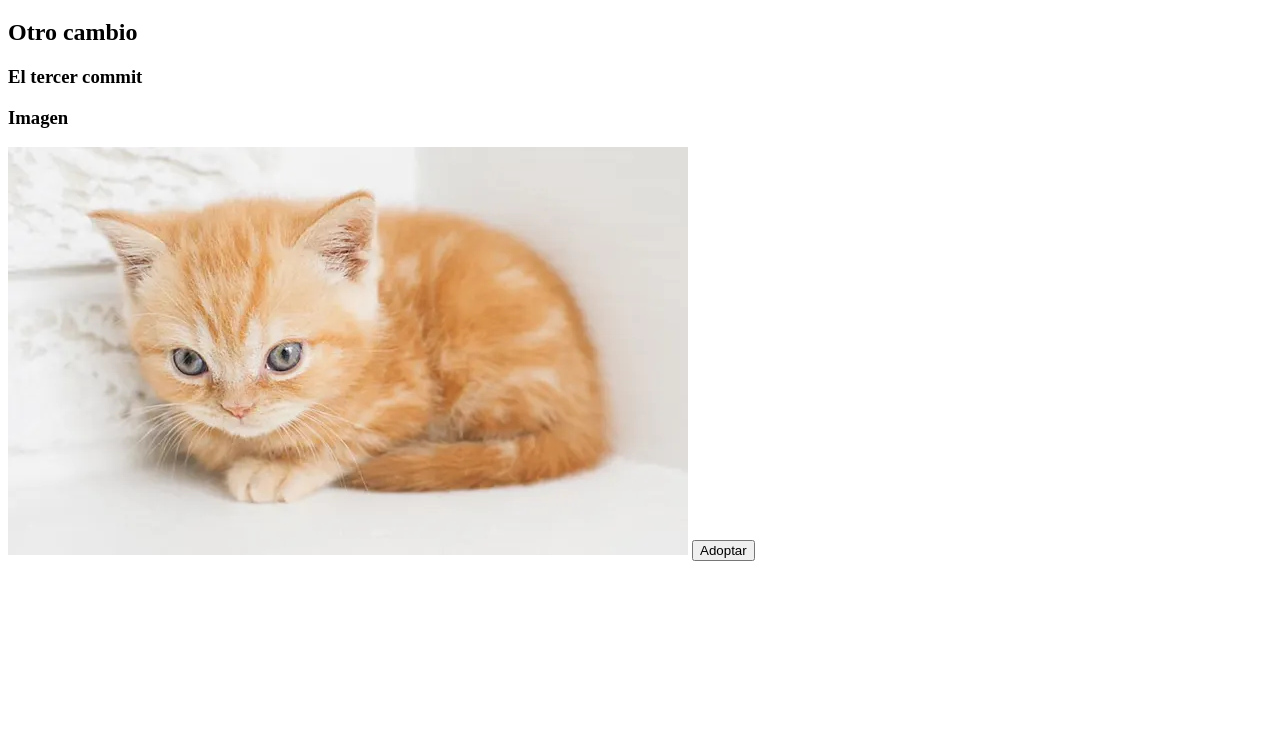
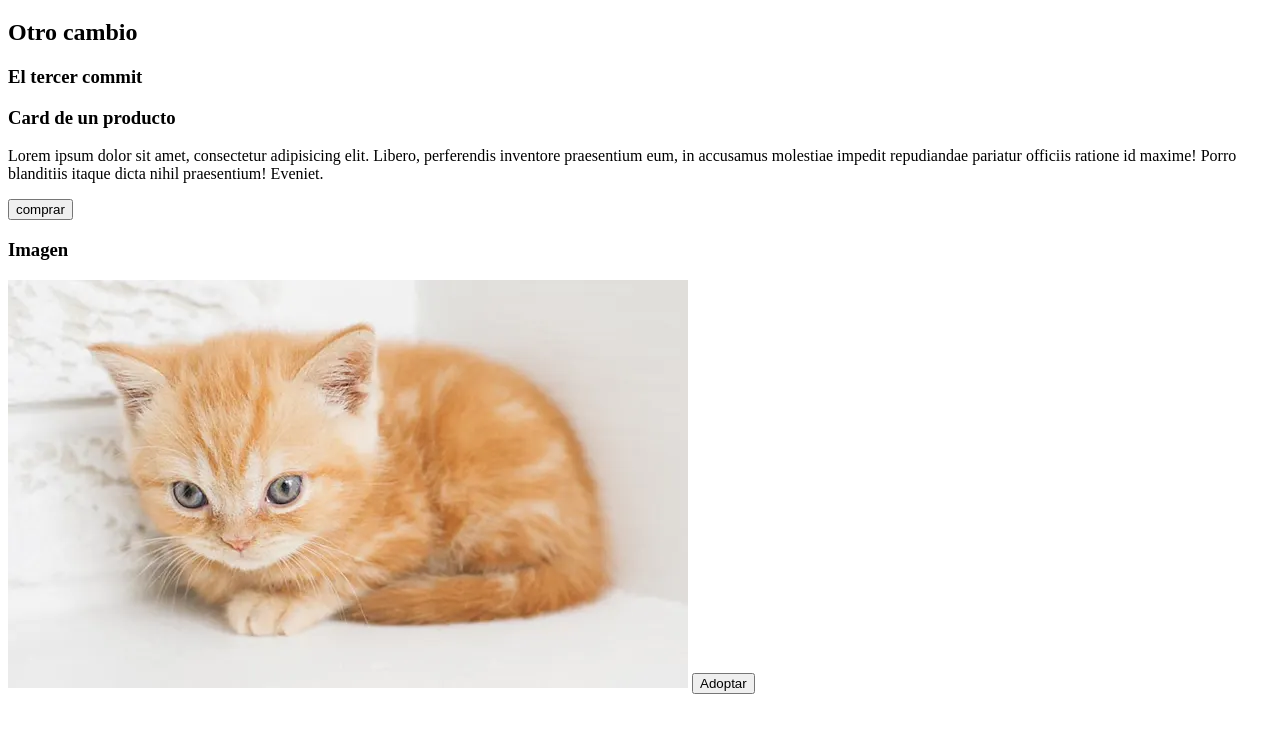
Before and after one commit to MaxiAragona/proyecto, a plain HTML site: page index.html in a window 1280 px wide. Shown: the part 61-794 px from the top of the page. Drawn offline with Linux system fonts and the light colour scheme.

Commit message:
creamos una card de un producto

```diff
--- a/index.html
+++ b/index.html
@@ -11,10 +11,17 @@
     <h3> El tercer commit </h3>
 
     <div>
+        <h3>Card de un producto</h3>
+        <p>Lorem ipsum dolor sit amet, consectetur adipisicing elit. Libero, perferendis inventore praesentium eum, in accusamus molestiae impedit repudiandae pariatur officiis ratione id maxime! Porro blanditiis itaque dicta nihil praesentium! Eveniet.</p>
+        <button>comprar</button>
+    </div>
+
+
+
+    <div>
         <h3>Imagen</h3>
         <img src="img/cuidardgatito-t.jpg.webp" alt="gatito">
         <button> Adoptar </button>
     </div>
-
 </body>
 </html>
```
